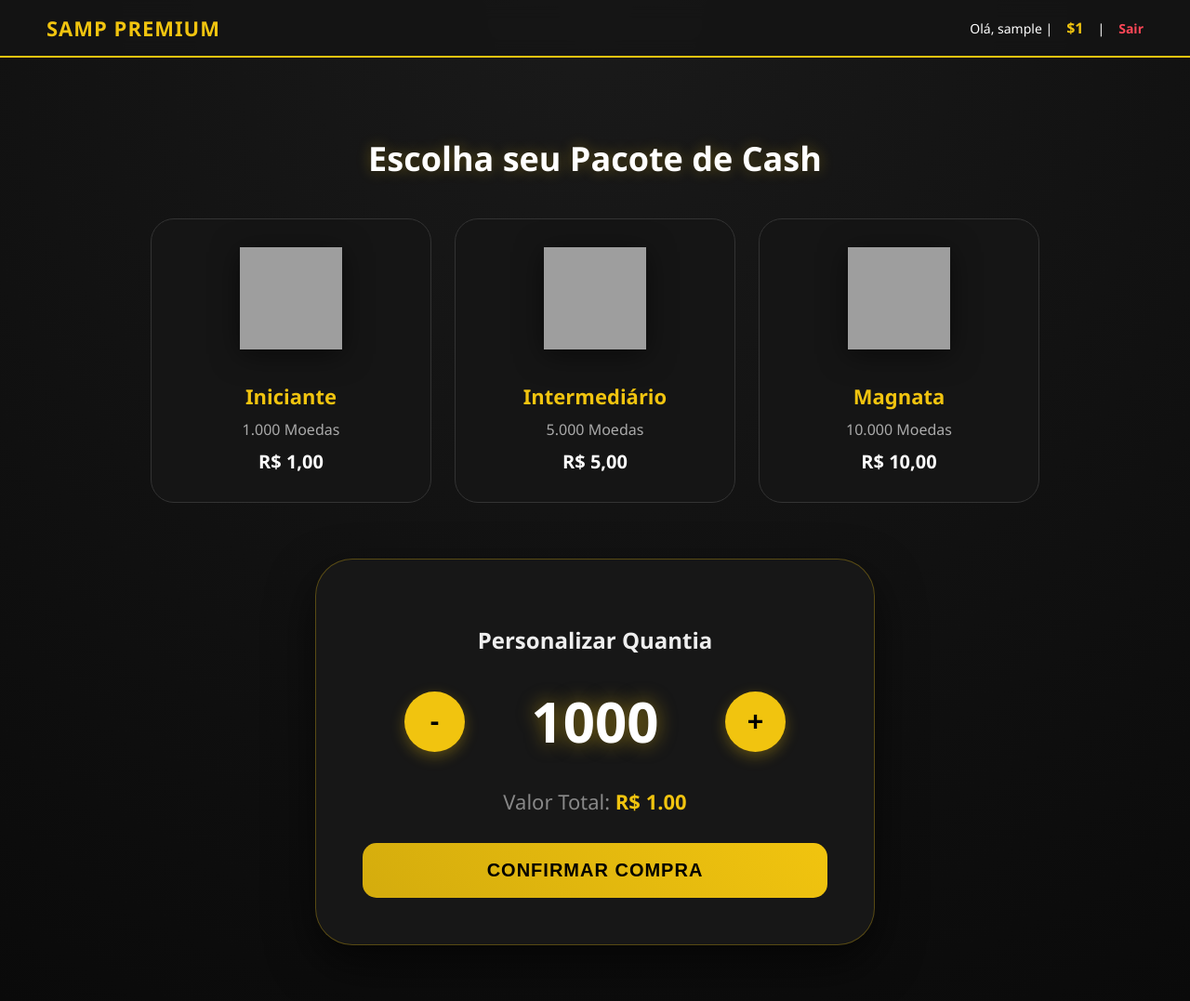
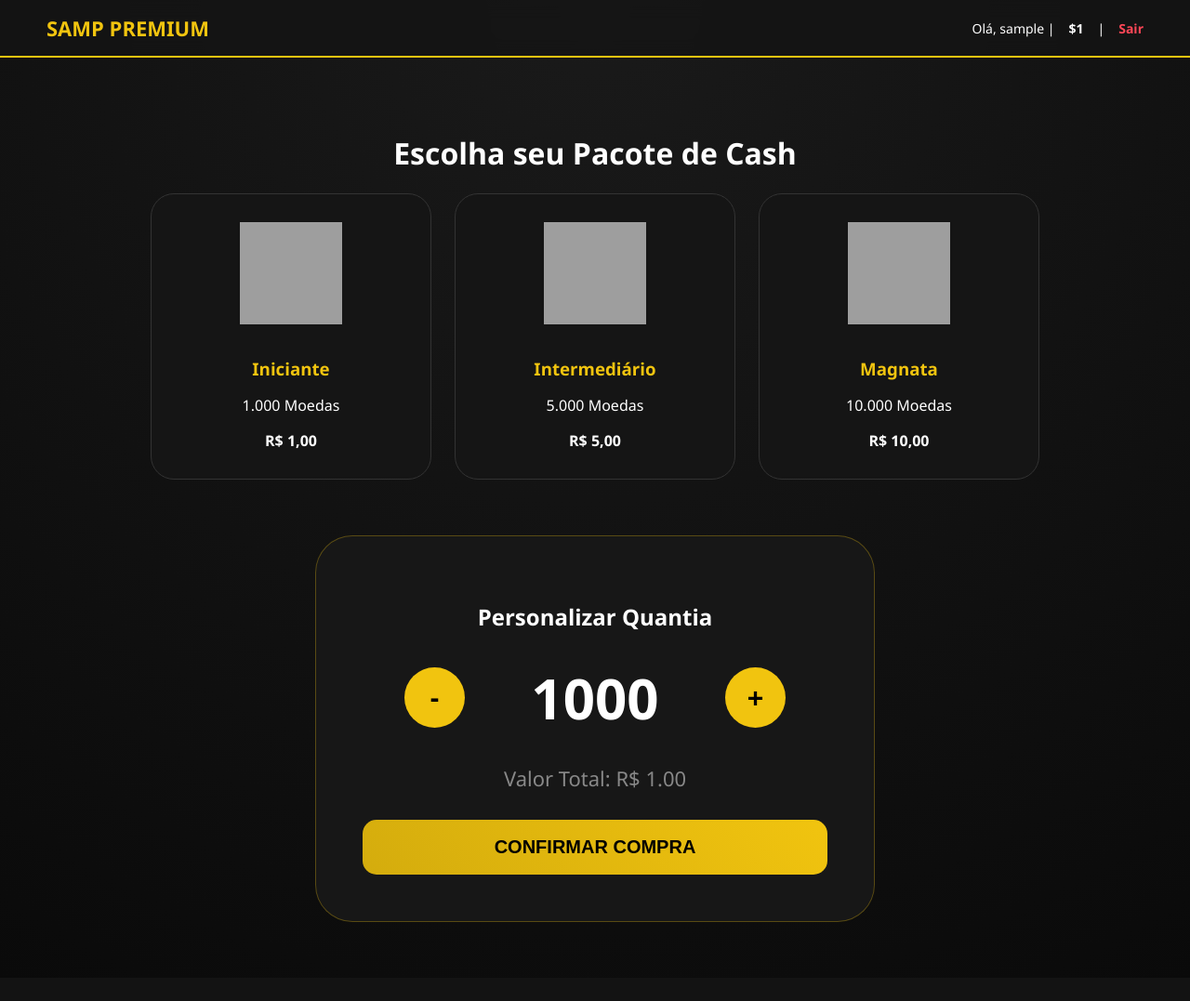
Before and after one commit to chavexochespirito-creator/Aether-RPG, a Node server app: template views/shop.ejs in a window 1280 px wide. Shown: the whole page at 93% size. After the commit the page ends 992 px from the top, so only its background shows below. Run offline with Node 20, Linux system fonts and the light colour scheme; the template is opened without the code that fills it: values that come from a table or form of the project are taken from there, others are empty; tables that the repository leaves empty hold one stand-in row (values such as "Sample post"); some libraries are stand-ins or nearby versions; grey boxes are pictures that could not be loaded.

Commit message:
Update shop.ejs

```diff
--- a/views/shop.ejs
+++ b/views/shop.ejs
@@ -1,63 +1,47 @@
 <!DOCTYPE html>
 <html lang="pt-br">
 <head>
-    <meta charset="UTF-8"><meta name="viewport" content="width=device-width, initial-scale=1.0">
-    <title>Loja Premium - SAMP</title>
+    <meta charset="UTF-8"><title>Loja Premium - SAMP</title>
     <style>
-        :root { --primary: #f1c40f; --primary-dark: #d4ac0d; --bg: #0a0a0a; --card-bg: #151515; --text: #ffffff; }
-        body { background: radial-gradient(circle at top, #1a1a1a 0%, var(--bg) 100%); color: var(--text); font-family: 'Segoe UI', Roboto, sans-serif; margin: 0; min-height: 100vh; }
-
+        :root { --primary: #f1c40f; --bg: #0a0a0a; --card-bg: #151515; }
+        body { background: radial-gradient(circle at top, #1a1a1a 0%, var(--bg) 100%); color: white; font-family: 'Segoe UI', sans-serif; margin: 0; min-height: 100vh; }
         nav { background: rgba(20, 20, 20, 0.8); backdrop-filter: blur(10px); padding: 15px 50px; display: flex; justify-content: space-between; align-items: center; border-bottom: 2px solid var(--primary); position: sticky; top: 0; z-index: 100; }
-        .nav-logo { color: var(--primary); font-weight: 800; font-size: 22px; letter-spacing: 1px; }
+        .nav-logo { color: var(--primary); font-weight: 800; font-size: 22px; }
         .nav-user { font-size: 14px; display: flex; align-items: center; gap: 15px; }
-        .nav-user b { color: var(--primary); font-size: 16px; }
-        .btn-logout { color: #ff4757; text-decoration: none; font-weight: bold; transition: 0.3s; }
-        .btn-logout:hover { color: #ff6b81; }
-
+        .btn-logout { color: #ff4757; text-decoration: none; font-weight: bold; }
         .shop-container { display: flex; flex-direction: column; align-items: center; padding: 60px 20px; }
-        h1 { font-size: 36px; margin-bottom: 40px; text-shadow: 0 0 15px rgba(241, 196, 15, 0.3); }
-
         .packages-grid { display: flex; gap: 25px; justify-content: center; margin-bottom: 60px; flex-wrap: wrap; }
-        .package-card { background: var(--card-bg); width: 240px; padding: 30px; border-radius: 25px; border: 1px solid #333; text-align: center; transition: all 0.4s cubic-bezier(0.175, 0.885, 0.32, 1.275); cursor: pointer; position: relative; overflow: hidden; }
-        .package-card:hover { border-color: var(--primary); transform: translateY(-10px); box-shadow: 0 15px 30px rgba(0,0,0,0.5), 0 0 20px rgba(241, 196, 15, 0.1); }
-        .package-card img { width: 110px; height: 110px; margin-bottom: 20px; filter: drop-shadow(0 5px 15px rgba(0,0,0,0.5)); }
-        .package-card h3 { color: var(--primary); margin: 10px 0; font-size: 22px; }
-        .package-card p { color: #aaa; margin: 5px 0; }
-        .package-card .price { font-size: 20px; font-weight: bold; color: white; margin-top: 10px; }
-
-        .cash-selector { background: rgba(25, 25, 25, 0.9); padding: 50px; border-radius: 40px; border: 1px solid rgba(241, 196, 15, 0.3); text-align: center; box-shadow: 0 20px 50px rgba(0,0,0,0.6); backdrop-filter: blur(10px); max-width: 500px; width: 90%; }
-        .cash-selector h2 { font-size: 24px; margin-bottom: 30px; color: #eee; }
+        .package-card { background: var(--card-bg); width: 240px; padding: 30px; border-radius: 25px; border: 1px solid #333; text-align: center; transition: 0.4s; cursor: pointer; }
+        .package-card:hover { border-color: var(--primary); transform: translateY(-10px); }
+        .package-card img { width: 110px; height: 110px; margin-bottom: 20px; }
+        .package-card h3 { color: var(--primary); margin: 10px 0; }
+        .cash-selector { background: rgba(25, 25, 25, 0.9); padding: 50px; border-radius: 40px; border: 1px solid rgba(241, 196, 15, 0.3); text-align: center; backdrop-filter: blur(10px); max-width: 500px; width: 90%; }
         .counter { display: flex; justify-content: center; align-items: center; gap: 40px; margin: 30px 0; }
-        .btn-count { background: var(--primary); border: none; width: 65px; height: 65px; border-radius: 50%; font-size: 30px; font-weight: bold; cursor: pointer; transition: 0.2s; box-shadow: 0 5px 15px rgba(241, 196, 15, 0.3); }
-        .btn-count:active { transform: scale(0.9); }
-        #cash-value { font-size: 60px; font-weight: 800; min-width: 200px; color: white; text-shadow: 0 0 20px rgba(241, 196, 15, 0.5); }
+        .btn-count { background: var(--primary); border: none; width: 65px; height: 65px; border-radius: 50%; font-size: 30px; font-weight: bold; cursor: pointer; }
+        #cash-value { font-size: 60px; font-weight: 800; min-width: 200px; }
         .price-tag { font-size: 22px; color: #888; margin-bottom: 30px; }
-        .price-tag span { color: var(--primary); font-weight: bold; }
-        .btn-buy { width: 100%; padding: 18px; background: linear-gradient(45deg, var(--primary-dark), var(--primary)); border: none; border-radius: 15px; font-weight: 800; cursor: pointer; font-size: 20px; color: #000; transition: 0.3s; text-transform: uppercase; letter-spacing: 1px; }
-        .btn-buy:hover { transform: scale(1.03); box-shadow: 0 0 25px rgba(241, 196, 15, 0.4); }
+        .btn-buy { width: 100%; padding: 18px; background: linear-gradient(45deg, #d4ac0d, var(--primary)); border: none; border-radius: 15px; font-weight: 800; cursor: pointer; font-size: 20px; color: #000; }
     </style>
 </head>
 <body>
     <nav>
         <div class="nav-logo">SAMP PREMIUM</div>
-        <div class="nav-user">
-            Olá, <%= user.username %> | <b>$<%= user.cash %></b> | <a href="/logout" class="btn-logout">Sair</a>
-        </div>
+        <div class="nav-user">Olá, <%= user.username %> | <b>$<%= user.cash %></b> | <a href="/logout" class="btn-logout">Sair</a></div>
     </nav>
     <div class="shop-container">
         <h1>Escolha seu Pacote de Cash</h1>
         <div class="packages-grid">
             <div class="package-card" onclick="setCash(1000)">
                 <img src="https://cdn-icons-png.flaticon.com/512/2489/2489756.png">
-                <h3>Iniciante</h3><p>1.000 Moedas</p><div class="price">R$ 1,00</div>
+                <h3>Iniciante</h3><p>1.000 Moedas</p><div style="font-weight:bold">R$ 1,00</div>
             </div>
             <div class="package-card" onclick="setCash(5000)">
                 <img src="https://cdn-icons-png.flaticon.com/512/2489/2489761.png">
-                <h3>Intermediário</h3><p>5.000 Moedas</p><div class="price">R$ 5,00</div>
+                <h3>Intermediário</h3><p>5.000 Moedas</p><div style="font-weight:bold">R$ 5,00</div>
             </div>
             <div class="package-card" onclick="setCash(10000)">
                 <img src="https://cdn-icons-png.flaticon.com/512/2489/2489765.png">
-                <h3>Magnata</h3><p>10.000 Moedas</p><div class="price">R$ 10,00</div>
+                <h3>Magnata</h3><p>10.000 Moedas</p><div style="font-weight:bold">R$ 10,00</div>
             </div>
         </div>
         <div class="cash-selector">
```
